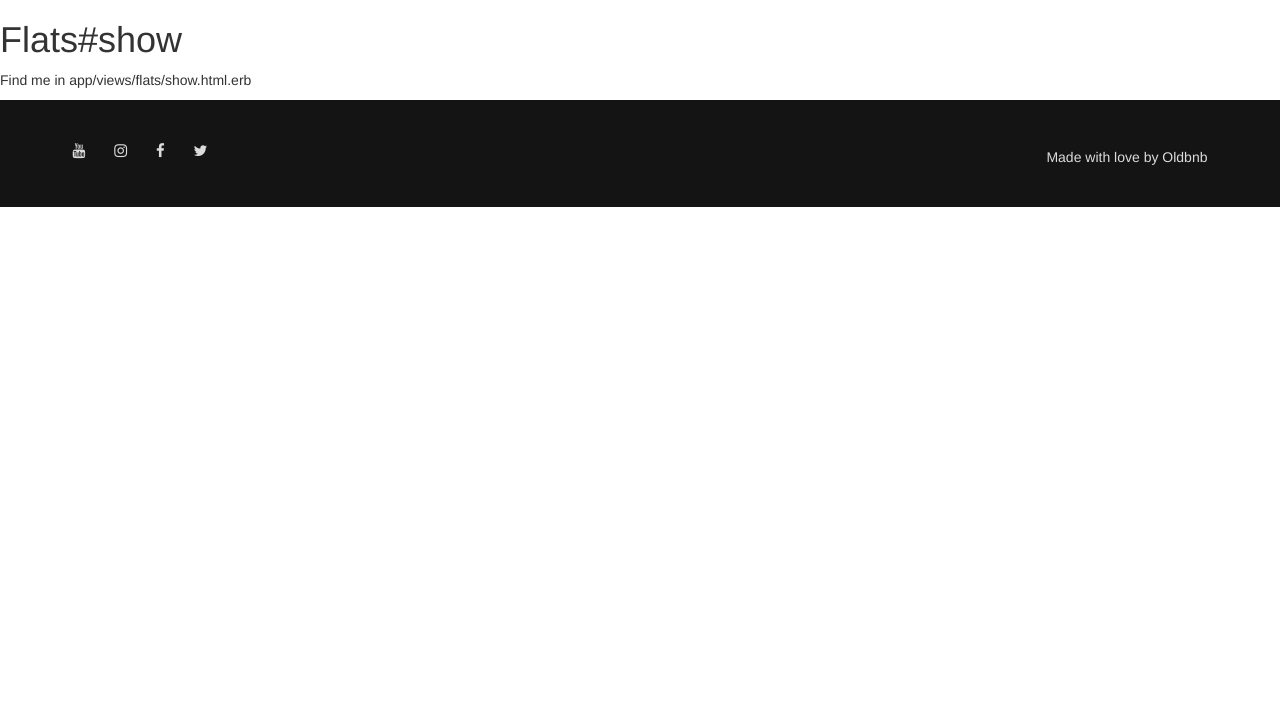
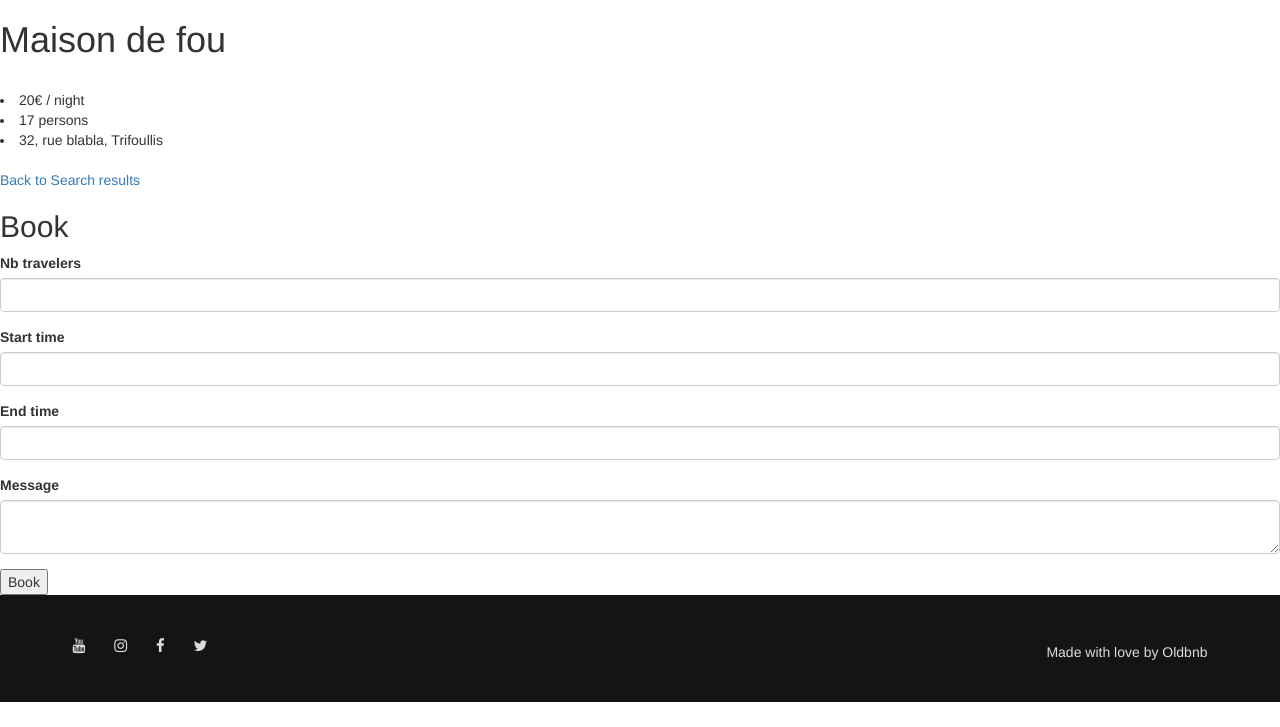
Before and after one commit to mariongj/tamadi, a Rails app: page /flats/1 in a window 1280 px wide. Shown: the part 73-800 px from the top of the page. Run offline with Rails 7, Linux system fonts and the light colour scheme; a user stored in the database is signed in; data comes from the database, SQL or seed files in the repository; grey boxes labelled with a size stand in for pictures from a placeholder-image service; style sheets or scripts are compiled from the project's sources; some libraries are stand-ins or nearby versions.

Commit message:
Started views for flats

```diff
--- a/app/controllers/flats_controller.rb
+++ b/app/controllers/flats_controller.rb
@@ -8,6 +8,7 @@ class FlatsController < ApplicationController
   end
 
   def show
+    @booking = Booking.new
   end
 
   def new
--- a/app/views/flats/show.html.erb
+++ b/app/views/flats/show.html.erb
@@ -1,2 +1,22 @@
-<h1>Flats#show</h1>
-<p>Find me in app/views/flats/show.html.erb</p>
+<h1><%= @flat.title %></h1>
+<br>
+  <!-- <li><%= @flat.description %></li> -->
+  <li><%= @flat.price_per_night %>€ / night</li>
+  <li><%= @flat.capacity %> persons</li>
+  <li><%= @flat.address %></li>
+  <br>
+</ul>
+
+<p><%= link_to "Back to Search results", flats_path %></p>
+
+<h2>Book</h2>
+  <%= simple_form_for [@flat, @booking] do |f| %>
+    <%= f.error_notification %>
+
+    <%= f.input :nb_travelers %>
+    <%= f.input :start_time %>
+    <%= f.input :end_time %>
+    <%= f.input :message %>
+
+    <%= f.submit "Book" %>
+  <% end %>
```
Also changed, not shown: app/views/flats/index.html.erb (+11 -2 lines).
